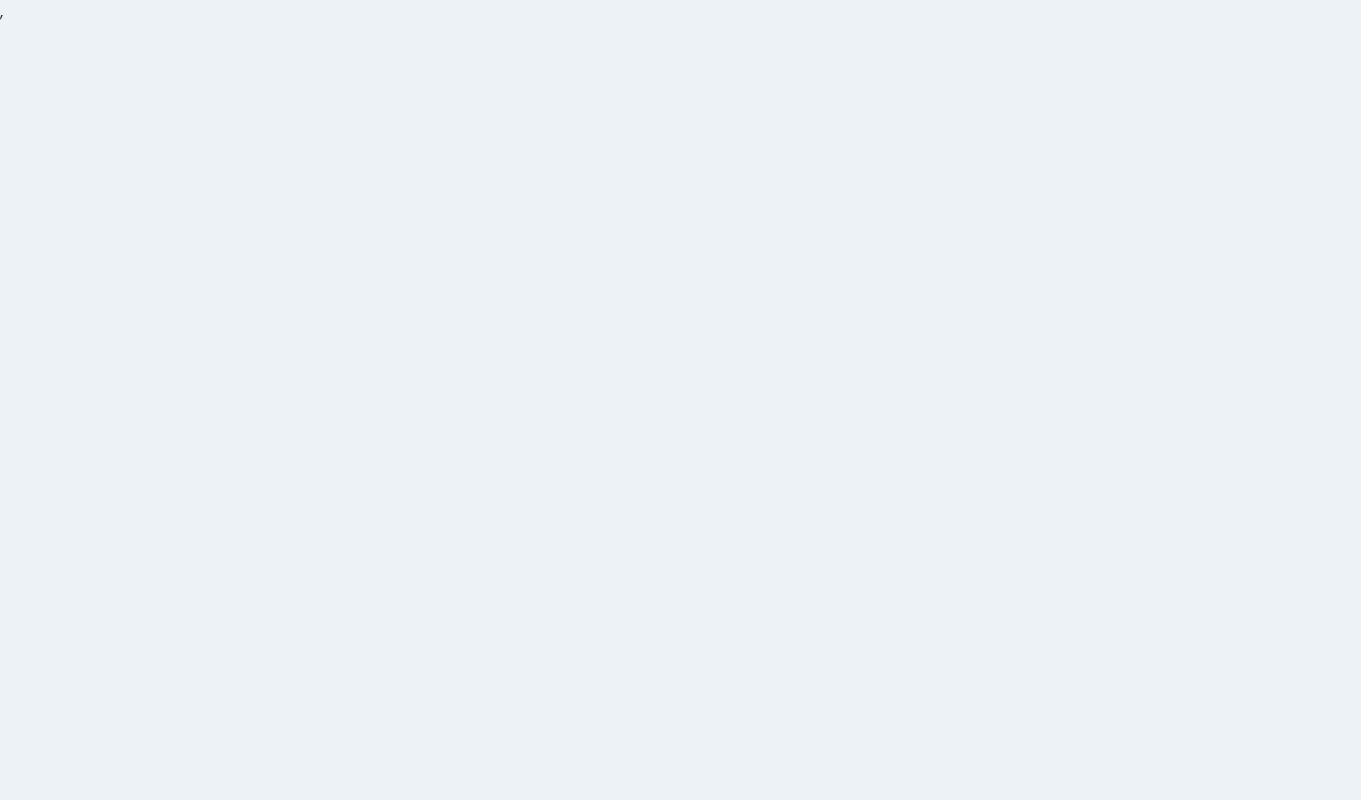
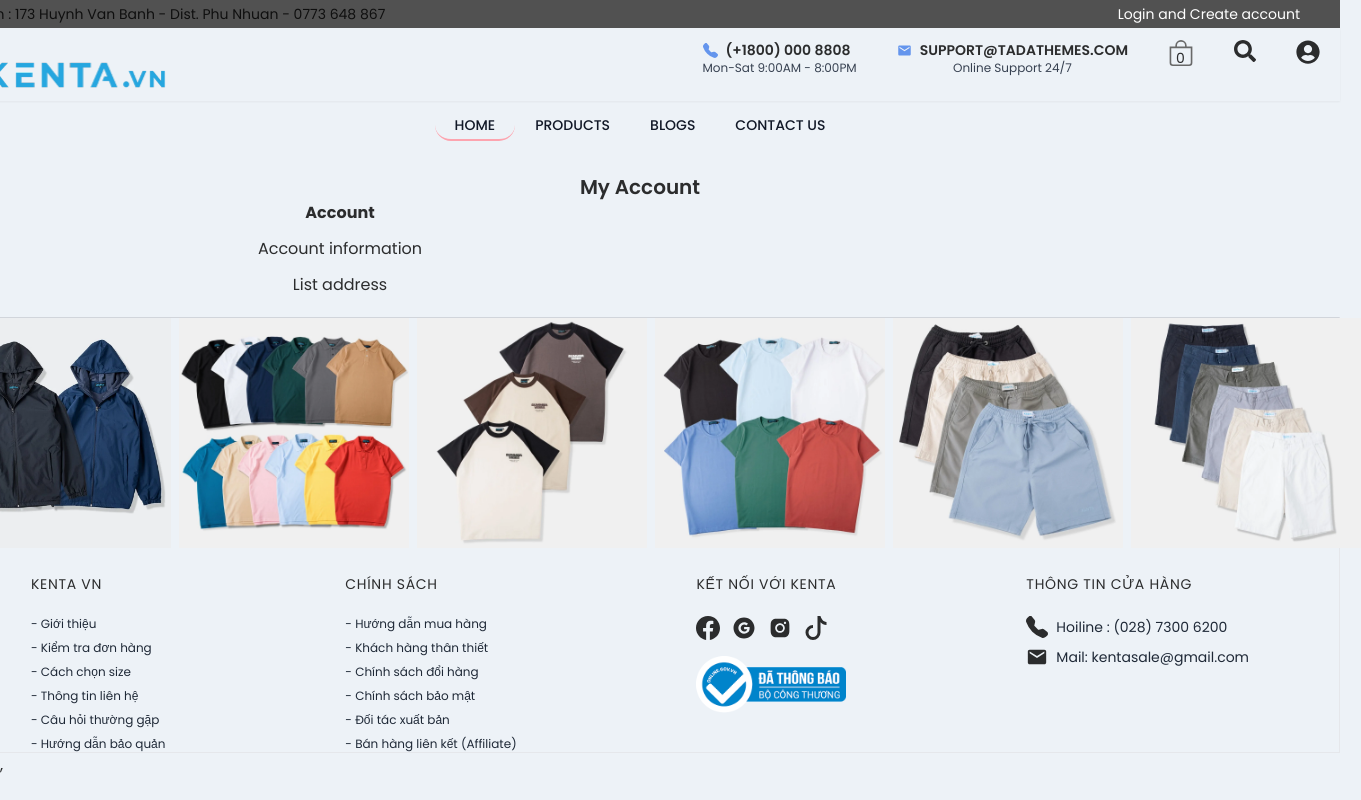
Before and after one commit to TLCN-Organ-EC-Project/TLCN-Frontend, a React (Vite) app in the folder frontend/: page /member in a window 1280 px wide. Before the commit this address had no page. Shown: the whole page, 1361 px wide, since content can reach past the window. Built offline with nearby package versions, Linux system fonts and the light colour scheme.

Commit message:
upcode my account

```diff
--- a/frontend/src/App.jsx
+++ b/frontend/src/App.jsx
@@ -4,6 +4,9 @@ import { useDispatch,useSelector } from 'react-redux'
 import { Blog, Contact, DetailCart, DetailProduct, Home, Login, Products, Public, Services } from "./pages"
 import { useState } from "react";
 import ModalChildren from "./components/Modal/ModalChildren";
+import Personal from "./pages/member/Personal";
+import MemberLayout from "./pages/member/MemberLayout";
+import Address from "./pages/member/Address";
 
 function App() {
   const {isShowModal, modalChildren}=useSelector(state=>state.app)
@@ -17,8 +20,11 @@ function App() {
           <Route path={path.PRODUCTS} element={<Products/>}/>
           <Route path={path.DETAIL_CART} element={<DetailCart/>}/>
           <Route path={path.BLOGS} element={<Blog/>}/>
-          <Route path={path.SERVICES} element={<Services/>}/>
           <Route path={path.CONTACT_US} element={<Contact/>}/>
+          <Route path={path.MEMBER} element={<MemberLayout/>}>
+             <Route path={path.PERSINAL} element={<Personal/>}/>
+             <Route path={path.ADDRESS} element={<Address/>}/>
+          </Route>
       </Route>
       <Route path={path.LOGIN} element={<Login/>}/>
     </Routes>
--- /dev/null
+++ b/frontend/src/components/Member/MemberSideBar.jsx
@@ -0,0 +1,26 @@
+import React, { useState } from 'react'
+import {memberSideBar} from '../../ultils/contants'
+import { NavLink } from 'react-router-dom'
+import clsx from 'clsx'
+import icons from '../../ultils/icons'
+
+const MemberSideBar = () => {
+  const [actived, setactived] = useState([])
+  return (
+    <div className='w-[800px] h-full'>
+        <div className='font-bold flex text-center flex justify-center'>Account</div>
+        {memberSideBar.map((el)=>(
+            <NavLink
+              to={el.path}
+              key={el.id}
+              className='flex flex-col gap-3'
+            >
+              <span>{el.icons}</span>
+              <span>{el.text}</span>
+            </NavLink>
+        ))}
+    </div>
+  )
+}
+
+export default MemberSideBar
--- a/frontend/src/components/Navbar/NavbarLeft.jsx
+++ b/frontend/src/components/Navbar/NavbarLeft.jsx
@@ -3,14 +3,12 @@ import { ShowModal } from "../../store/app/appSlice"
 import withBase from "../../hocs/withBase"
 import ModalSearch from "../Modal/ModalSearch"
 import { useDispatch } from "react-redux"
-
-
+import { useNavigate } from "react-router-dom"
+import path from "../../ultils/path"
 const { BsFillTelephoneFill, MdEmail, BsBag, FaUserCircle,FaSearch} = icons
-
-
 const NavbarLeft = () => {
-
   const dispatch=useDispatch()
+  const navigate=useNavigate()
   const handleSearch =()=>{
     dispatch(ShowModal({
       isShowModal:true,
@@ -44,7 +42,9 @@ const NavbarLeft = () => {
       <div onClick={handleSearch}>
         <FaSearch size={22} color="rose" />
       </div>
-      <div>
+      <div
+        onClick={()=>navigate(`${path.MEMBER}`)}
+      >
         <FaUserCircle size={24} color="rose" />
       </div>
     </div>
--- a/frontend/src/components/Products/ProductsSort.jsx
+++ b/frontend/src/components/Products/ProductsSort.jsx
@@ -34,6 +34,7 @@ const ProductsSort = () => {
             <div className='flex justify-center text-center transition  py-3 gap-10'>
                 {menuSPMoi.map((el) => (
                     <h1
+                        key={el.id}
                         className={`text-2xl font-semibold text-gray-700 transition hover:text-blue-400 cursor-pointer
                     ${activedTab === el.id ? 'border-b-black transition border border-t-gray-100 pb-1' : ''}`}
                         onClick={() => setActivedTab(el.id)}
--- a/frontend/src/components/index.jsx
+++ b/frontend/src/components/index.jsx
@@ -4,5 +4,5 @@ export {default as Navigate} from './Navbar/Navigate'
 export {default as Footer} from './Footer/Footer'
 export {default as Navbar} from './Navbar/Navbar'
 export {default as Button} from './Button/Button'
-export {default as BlogItem} from './BlogItem'
+export {default as BlogItem} from './Blog/BlogItem'
 export {default as ProductsSort} from './Products/ProductsSort'
--- /dev/null
+++ b/frontend/src/pages/member/Address.jsx
@@ -0,0 +1,9 @@
+import React from 'react'
+
+const Address = () => {
+  return (
+    <div>Address</div>
+  )
+}
+
+export default Address
--- /dev/null
+++ b/frontend/src/pages/member/MemberLayout.jsx
@@ -0,0 +1,19 @@
+import React from 'react'
+import MemberSideBar from '../../components/Member/MemberSideBar'
+import { Outlet } from 'react-router-dom'
+
+const MemberLayout = () => {
+  return (
+    <div className='w-main justify-center text-center'>
+            <h2 className='flex justify-center text-center text-xl font-semibold '>My Account</h2>
+    <div className='flex w-main'>
+            <MemberSideBar/>
+            <div>
+                <Outlet/>
+            </div>
+    </div>
+    </div>
+  )
+}
+
+export default MemberLayout
--- /dev/null
+++ b/frontend/src/pages/member/Personal.jsx
@@ -0,0 +1,9 @@
+import React from 'react'
+
+const Personal = () => {
+  return (
+    <div>Personal</div>
+  )
+}
+
+export default Personal
--- a/frontend/src/ultils/contants.jsx
+++ b/frontend/src/ultils/contants.jsx
@@ -1,5 +1,8 @@
 import path from './path'
 import blogimage from '../assets/blog.webp'
+import icons from '../ultils/icons'
+
+const {AiOutlineDashboard,GrGroup}=icons
 
 
 export const navigation = [
@@ -122,3 +125,18 @@ export const size=[
     size:'2XL',
   }
 ]
+
+export const memberSideBar=[
+  {
+    id:1,
+    text:'Account information',
+    path:`/${path.MEMBER}/${path.PERSINAL}`,
+    icon:<AiOutlineDashboard size={20}/>
+},
+{
+    id:2,
+    text:'List address',
+    path:`/${path.MEMBER}/${path.ADDRESS}`,
+    icon:<GrGroup color='white' size={20}/>
+},
+]
--- a/frontend/src/ultils/path.jsx
+++ b/frontend/src/ultils/path.jsx
@@ -15,9 +15,8 @@ const path={
 
     //member
     MEMBER:'member',
-    PERSONAL:'personal',
-    MY_CART:'my-cart',
-    HISTORY:'buy--history',
-    WISHLIST:'wishlist'
+    PERSINAL:'persinal',
+    ADDRESS:'address',
+
 }
 export default path
```
Also changed, not shown: frontend/src/components/Blog/BlogItem.jsx (renamed from frontend/src/components/BlogItem.jsx).
